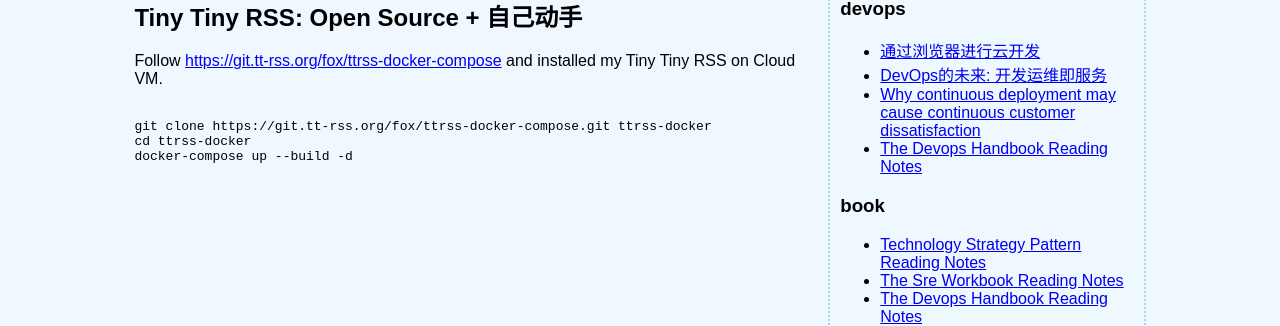
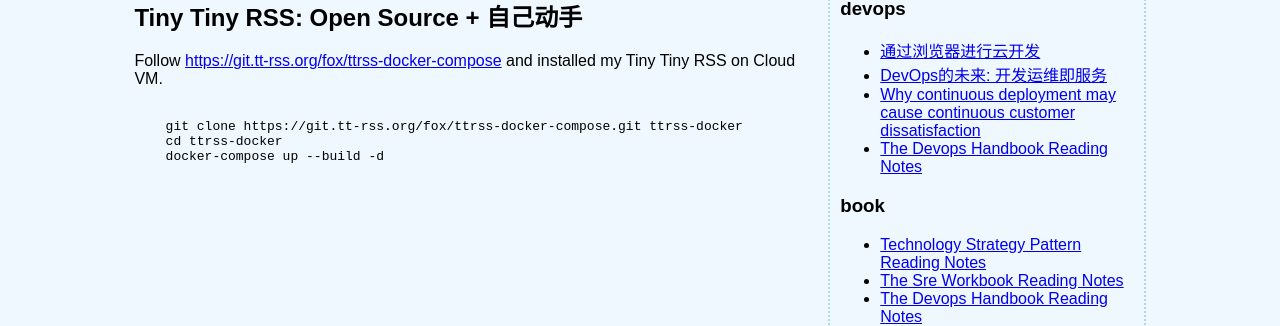
Before and after one commit to liuning0820/liuning0820.github.io, a Jekyll site: the page built from _posts/2020-07-21-play-with-tiny-tiny-rss.md, in a window 1280 px wide. Shown: the part 385-711 px from the top of the page. Built offline with Jekyll 4.4.1, drawn with Linux system fonts in a browser that asks for light colours.

Commit message:
update code block

````diff
--- a/_posts/2020-07-21-play-with-tiny-tiny-rss.md
+++ b/_posts/2020-07-21-play-with-tiny-tiny-rss.md
@@ -19,11 +19,11 @@ Free limited, Pro version need to pay.
 
 Follow <https://git.tt-rss.org/fox/ttrss-docker-compose> and installed my Tiny Tiny RSS on Cloud VM.
 
-```sh
+```bash
 
-git clone https://git.tt-rss.org/fox/ttrss-docker-compose.git ttrss-docker
-cd ttrss-docker
-docker-compose up --build -d
+    git clone https://git.tt-rss.org/fox/ttrss-docker-compose.git ttrss-docker
+    cd ttrss-docker
+    docker-compose up --build -d
 
 
 ```
````
